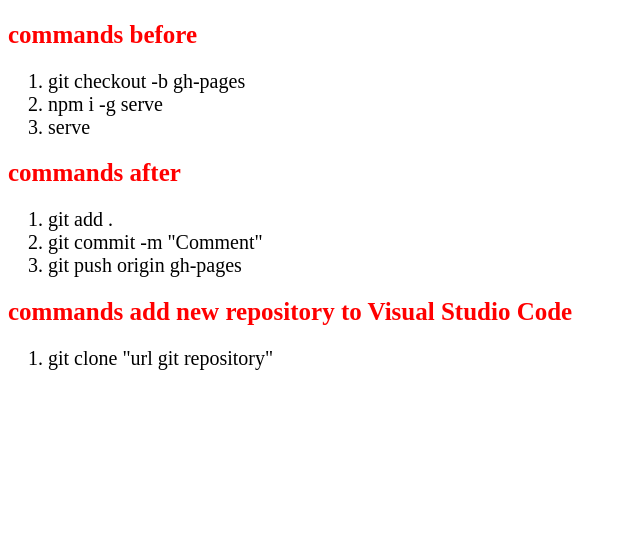
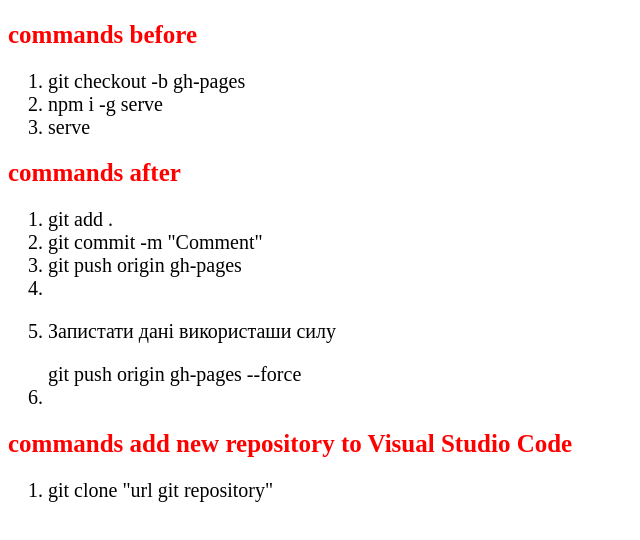
Before and after one commit to chapaisnoopi/commands, a plain HTML site: page index.html in a window 1280 px wide. Shown: the whole page, without its empty margins (0-640 px from the left). Drawn offline with Linux system fonts and the light colour scheme.

Commit message:
Update index.html

```diff
--- a/index.html
+++ b/index.html
@@ -18,7 +18,12 @@
      <ol>
          <li>git add .</li>
          <li>git commit -m "Comment"</li>
-         <li>git push origin gh-pages</li>
+         <li>git push origin gh-pages<li>
+
+         <li>
+             <p>Запистати дані використаши силу</p>
+             git push origin gh-pages --force
+         <li>
      </ol>
      <h2>commands add new repository to Visual Studio Code</h2>
      <ol>
```
